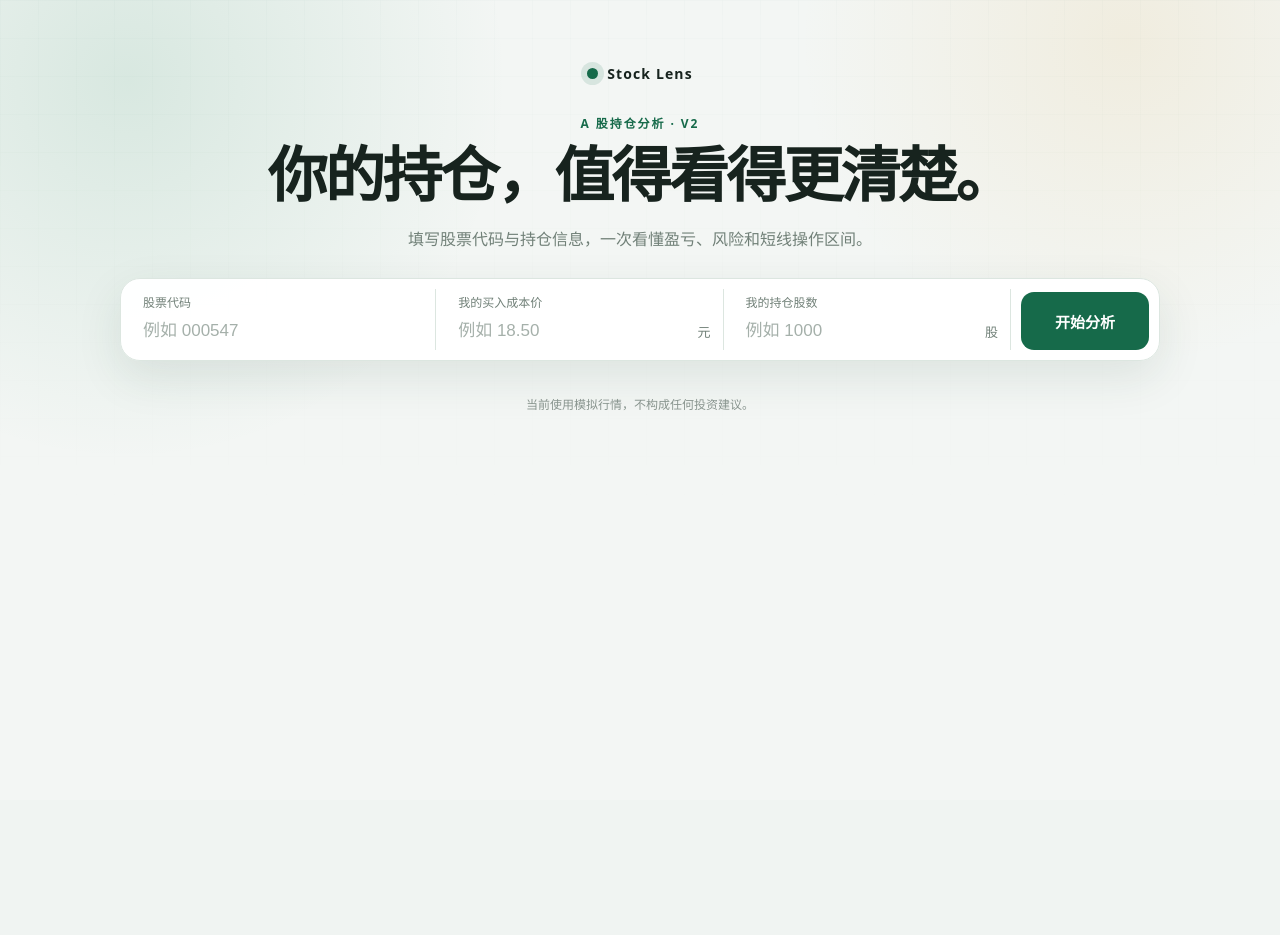
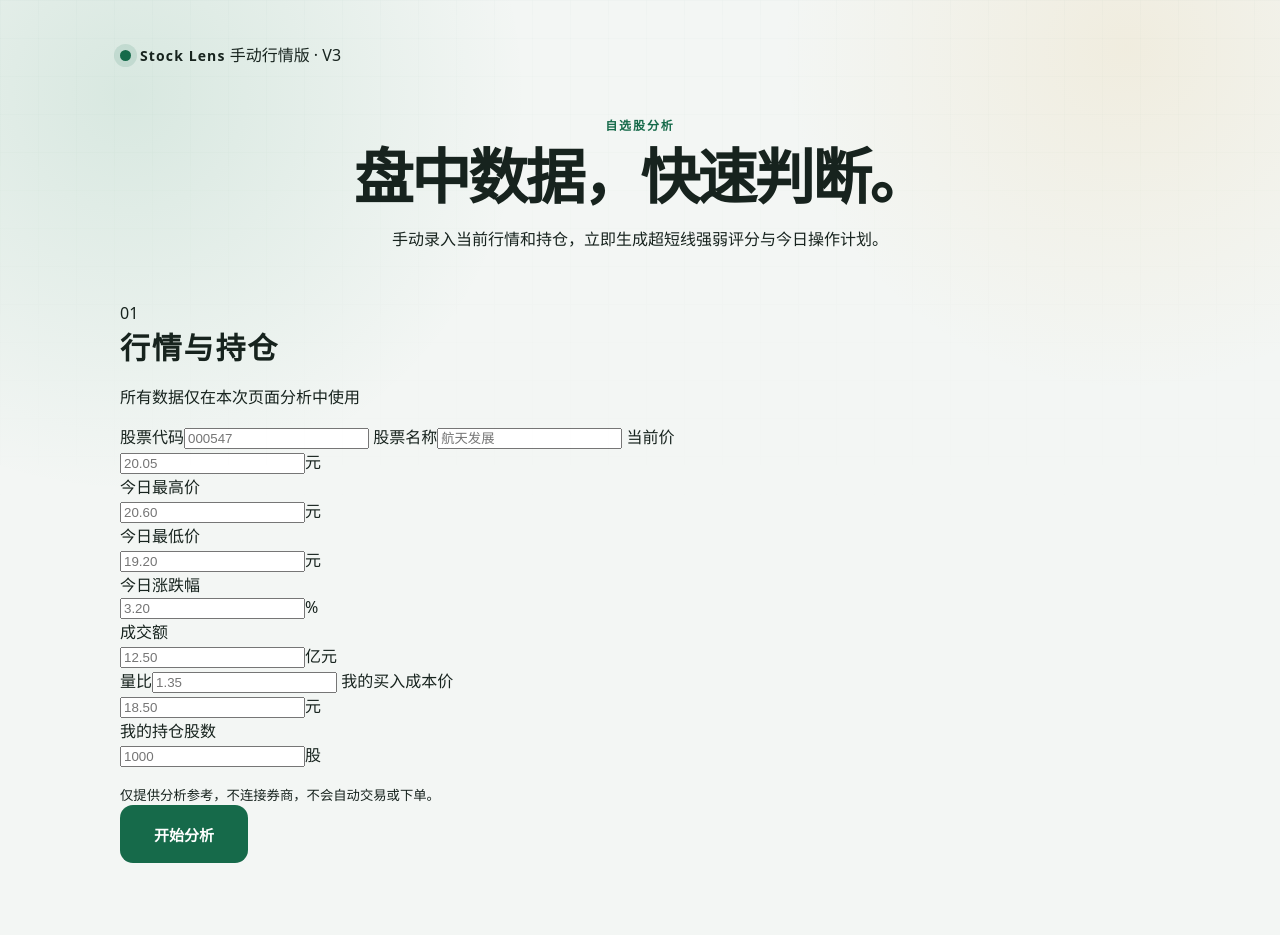
Before and after one commit to yydevil6/stock-analyzer-web, a Flask app: page / in a window 1280 px wide. Before the commit the page ends 410 px from the top, so only its background shows below. Run offline with Flask 3, Linux system fonts and the light colour scheme.

Commit message:
新增自选股手动分析：templates/index.html

```diff
--- a/templates/index.html
+++ b/templates/index.html
@@ -3,97 +3,90 @@
 <head>
     <meta charset="UTF-8">
     <meta name="viewport" content="width=device-width, initial-scale=1.0">
-    <meta name="description" content="输入持仓信息，生成 A 股短线持仓分析报告">
-    <title>A 股持仓分析助手</title>
+    <meta name="description" content="手动输入行情与持仓数据，快速生成超短线自选股分析">
+    <title>超短线自选股分析</title>
     <link rel="stylesheet" href="{{ url_for('static', filename='style.css') }}">
 </head>
 <body>
     <main class="page-shell">
+        <header class="topbar">
+            <div class="brand"><span class="brand-dot"></span> Stock Lens</div>
+            <span class="version">手动行情版 · V3</span>
+        </header>
+
         <section class="hero">
-            <div class="brand"><span class="brand-dot"></span> Stock Lens</div>
-            <p class="eyebrow">A 股持仓分析 · V2</p>
-            <h1>你的持仓，值得看得更清楚。</h1>
-            <p class="subtitle">填写股票代码与持仓信息，一次看懂盈亏、风险和短线操作区间。</p>
-
-            <form id="analysis-form" class="analysis-form" novalidate>
-                <div class="input-group code-input">
-                    <label for="stock-code">股票代码</label>
-                    <input id="stock-code" type="text" inputmode="numeric" maxlength="6"
-                           placeholder="例如 000547" autocomplete="off" required>
-                </div>
-                <div class="input-group">
-                    <label for="cost-price">我的买入成本价</label>
-                    <div class="input-with-unit">
-                        <input id="cost-price" type="number" inputmode="decimal" min="0.01" step="0.01"
-                               placeholder="例如 18.50" required>
-                        <span>元</span>
-                    </div>
-                </div>
-                <div class="input-group">
-                    <label for="shares">我的持仓股数</label>
-                    <div class="input-with-unit">
-                        <input id="shares" type="number" inputmode="numeric" min="1" step="1"
-                               placeholder="例如 1000" required>
-                        <span>股</span>
-                    </div>
-                </div>
-                <button type="submit" id="analyze-button">
-                    <span class="button-text">开始分析</span>
-                    <span class="button-loader" aria-hidden="true"></span>
-                </button>
-            </form>
-            <p id="error-message" class="error-message" role="alert"></p>
-            <p class="mock-note">当前使用模拟行情，不构成任何投资建议。</p>
+            <p class="eyebrow">自选股分析</p>
+            <h1>盘中数据，快速判断。</h1>
+            <p>手动录入当前行情和持仓，立即生成超短线强弱评分与今日操作计划。</p>
         </section>
 
-        <section id="report" class="report" aria-live="polite" hidden>
-            <header class="report-header">
-                <div>
-                    <p class="eyebrow">持仓分析报告</p>
-                    <div class="stock-title"><h2 id="report-code">—</h2><span id="trend-badge">—</span></div>
+        <section class="input-panel">
+            <div class="section-heading">
+                <div><span>01</span><h2>行情与持仓</h2></div>
+                <p>所有数据仅在本次页面分析中使用</p>
+            </div>
+            <form id="analysis-form" novalidate>
+                <div class="form-grid">
+                    <label>股票代码<input id="stock-code" type="text" inputmode="numeric" maxlength="6" placeholder="000547" required></label>
+                    <label>股票名称<input id="stock-name" type="text" maxlength="20" placeholder="航天发展" required></label>
+                    <label>当前价<div class="with-unit"><input id="current-price" type="number" inputmode="decimal" step="0.01" min="0.01" placeholder="20.05" required><span>元</span></div></label>
+                    <label>今日最高价<div class="with-unit"><input id="high-price" type="number" inputmode="decimal" step="0.01" min="0.01" placeholder="20.60" required><span>元</span></div></label>
+                    <label>今日最低价<div class="with-unit"><input id="low-price" type="number" inputmode="decimal" step="0.01" min="0.01" placeholder="19.20" required><span>元</span></div></label>
+                    <label>今日涨跌幅<div class="with-unit"><input id="change-percent-input" type="number" inputmode="decimal" step="0.01" placeholder="3.20" required><span>%</span></div></label>
+                    <label>成交额<div class="with-unit"><input id="turnover-input" type="number" inputmode="decimal" step="0.01" min="0" placeholder="12.50" required><span>亿元</span></div></label>
+                    <label>量比<input id="volume-ratio-input" type="number" inputmode="decimal" step="0.01" min="0" placeholder="1.35" required></label>
+                    <label>我的买入成本价<div class="with-unit"><input id="cost-price" type="number" inputmode="decimal" step="0.01" min="0.01" placeholder="18.50" required><span>元</span></div></label>
+                    <label>我的持仓股数<div class="with-unit"><input id="shares" type="number" inputmode="numeric" step="1" min="1" placeholder="1000" required><span>股</span></div></label>
                 </div>
-                <p class="report-time">模拟行情</p>
-            </header>
+                <div class="form-action">
+                    <div><p id="error-message" role="alert"></p><small>仅提供分析参考，不连接券商，不会自动交易或下单。</small></div>
+                    <button id="analyze-button" type="submit"><span class="button-text">开始分析</span><span class="button-loader"></span></button>
+                </div>
+            </form>
+        </section>
 
-            <div class="position-summary">
-                <article><span>当前价格</span><strong id="current-price">—</strong><small>元</small></article>
-                <article><span>买入成本</span><strong id="report-cost">—</strong><small>元</small></article>
-                <article><span>持仓股数</span><strong id="report-shares">—</strong><small>股</small></article>
-                <article><span>当前市值</span><strong id="market-value">—</strong><small>元</small></article>
+        <section id="report" class="report" hidden aria-live="polite">
+            <div class="section-heading report-heading">
+                <div><span>02</span><h2>分析结果</h2></div>
+                <div class="stock-id"><strong id="report-name">—</strong><small id="report-code">—</small></div>
             </div>
 
-            <article id="profit-panel" class="profit-panel">
-                <div><span>浮动盈亏金额</span><strong id="profit-loss">—</strong></div>
-                <div><span>浮动盈亏比例</span><strong id="profit-ratio">—</strong></div>
-            </article>
-
-            <div class="action-grid">
-                <article class="action-card risk-card">
-                    <div class="card-heading"><span class="card-icon">↓</span><span>止损建议</span></div>
-                    <strong><span id="stop-loss">—</span> 元</strong>
-                    <p id="stop-loss-advice">—</p>
+            <div class="dashboard-top">
+                <article class="score-card">
+                    <div class="score-ring" id="score-ring"><strong id="score">—</strong><span>/ 100</span></div>
+                    <div><span>超短线强弱评分</span><h3 id="strength">—</h3><p id="score-reasons">—</p></div>
                 </article>
-                <article class="action-card target-card">
-                    <div class="card-heading"><span class="card-icon">↗</span><span>冲高卖出参考位</span></div>
-                    <strong><span id="sell-reference">—</span> 元</strong>
-                    <p>接近参考区间时可结合成交量，考虑分批减仓。</p>
+                <article id="profit-card" class="profit-card">
+                    <span>浮动盈亏</span><strong id="profit-loss">—</strong><p id="profit-ratio">—</p>
                 </article>
             </div>
 
-            <article class="advice-card">
-                <span>短线操作建议</span>
-                <p id="advice">—</p>
+            <div class="metrics-grid">
+                <article><span>当前市值</span><strong id="market-value">—</strong><small>元</small></article>
+                <article><span>距离成本价</span><strong id="cost-gap">—</strong><small id="cost-gap-ratio">—</small></article>
+                <article><span>距离今日最高价</span><strong id="high-gap">—</strong><small id="high-gap-ratio">—</small></article>
+                <article><span>距离今日最低价</span><strong id="low-gap">—</strong><small id="low-gap-ratio">—</small></article>
+            </div>
+
+            <div class="levels-grid">
+                <article><span>止损参考位</span><strong><b id="stop-loss">—</b> 元</strong><p>跌破参考位时优先控制风险</p></article>
+                <article><span>冲高卖出参考位</span><strong><b id="sell-reference">—</b> 元</strong><p>接近参考位时观察量能并分批处理</p></article>
+            </div>
+
+            <article class="plan-card">
+                <span>今日操作计划</span>
+                <p id="plan">—</p>
             </article>
 
-            <details class="market-details">
-                <summary>查看模拟行情指标</summary>
-                <div class="metrics-grid">
-                    <article><span>今日涨跌幅</span><strong id="change-percent">—</strong></article>
-                    <article><span>MA5</span><strong id="ma5">—</strong></article>
-                    <article><span>MA10</span><strong id="ma10">—</strong></article>
-                    <article><span>MA20</span><strong id="ma20">—</strong></article>
-                    <article><span>成交额</span><strong id="turnover">—</strong></article>
-                    <article><span>量比</span><strong id="volume-ratio">—</strong></article>
+            <details class="position-details">
+                <summary>查看输入行情与第二版持仓数据</summary>
+                <div class="detail-grid">
+                    <span>当前价<strong id="detail-current">—</strong></span>
+                    <span>买入成本<strong id="detail-cost">—</strong></span>
+                    <span>持仓股数<strong id="detail-shares">—</strong></span>
+                    <span>今日涨跌幅<strong id="detail-change">—</strong></span>
+                    <span>成交额<strong id="detail-turnover">—</strong></span>
+                    <span>量比<strong id="detail-volume">—</strong></span>
                 </div>
             </details>
         </section>
```
